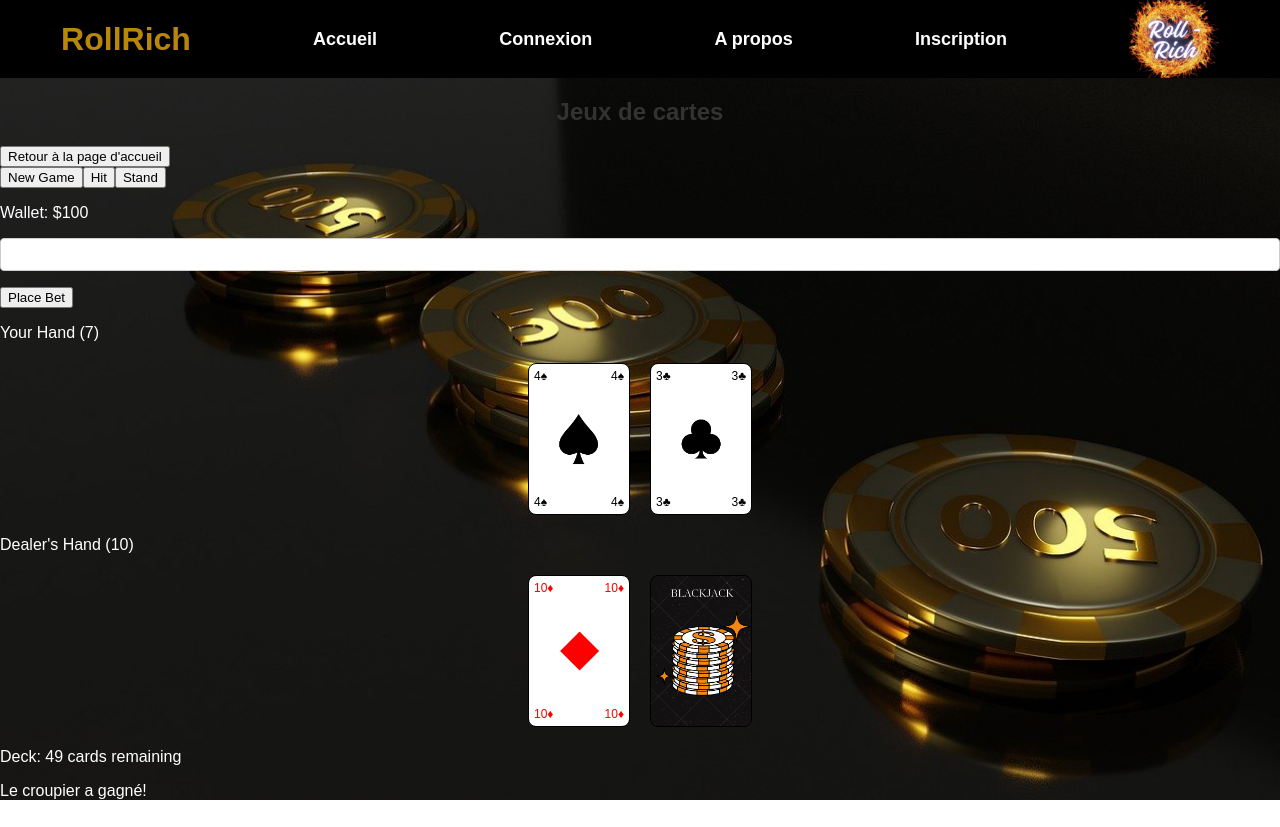
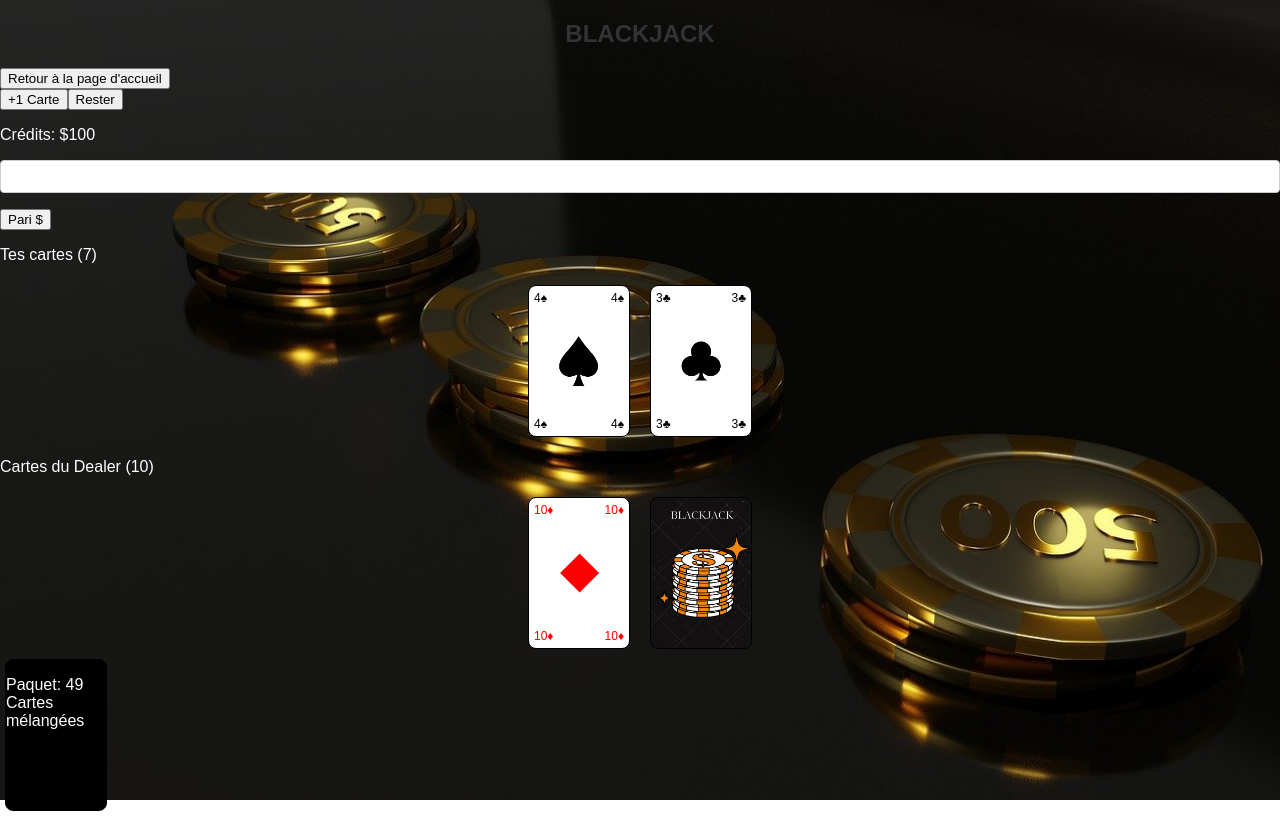
Before and after one commit to MaxenceChevee/Checkpoint4, a React (Vite) app in the folder frontend/: page /games in a window 1280 px wide. Before the commit the page ends 800 px from the top, so only its background shows below. Built offline with nearby package versions, Linux system fonts and the light colour scheme.

Commit message:
translate blackjack

```diff
--- a/frontend/src/components/GameStatus.jsx
+++ b/frontend/src/components/GameStatus.jsx
@@ -1,9 +1,10 @@
 import React from "react";
 import PropTypes from "prop-types";
 
-const GameStatus = ({ playerTotal, dealerTotal }) => {
+const GameStatus = ({ playerTotal, dealerTotal, gameInProgress }) => {
   let status = "";
 
+  if (gameInProgress) {
     if (playerTotal > 21) {
       status = "Le joueur a dépassé 21. C'est une défaite!";
     } else if (dealerTotal > 21) {
@@ -19,15 +20,14 @@ const GameStatus = ({ playerTotal, dealerTotal }) => {
       dealerTotal < playerTotal &&
       dealerTotal <= 21
     ) {
-    status = "Le joueur a gagné!";
+      status = "Le croupier a gagné!";
     } else if (
       playerTotal > 16 &&
       playerTotal < dealerTotal &&
       playerTotal <= 21
     ) {
-    status = "Le croupier a gagné!";
-  } else {
-    status = "Personne n'a gagné.";
+      status = "Partie en cours";
+    }
   }
 
   return <div>{status}</div>;
@@ -36,6 +36,7 @@ const GameStatus = ({ playerTotal, dealerTotal }) => {
 GameStatus.propTypes = {
   playerTotal: PropTypes.number.isRequired,
   dealerTotal: PropTypes.number.isRequired,
+  gameInProgress: PropTypes.bool.isRequired,
 };
 
 export default GameStatus;
--- a/frontend/src/pages/BlackJackGame.jsx
+++ b/frontend/src/pages/BlackJackGame.jsx
@@ -135,7 +135,7 @@ const BlackjackGame = () => {
     const betAmount = parseInt(inputValue, 10);
 
     if (betAmount > wallet) {
-      setMessage("Insufficient funds to bet that amount.");
+      setMessage("Tu n'as pas assez de crédits");
     } else if (betAmount % 1 !== 0) {
       setMessage("Please bet whole numbers only.");
     } else {
@@ -213,13 +213,13 @@ const BlackjackGame = () => {
         let newMessage;
 
         if (winner === "dealer") {
-          newMessage = "Dealer wins...";
+          newMessage = "Le Dealer gagne...";
         } else if (winner === "player") {
           newWallet += currentBet * 2;
-          newMessage = "You win!";
+          newMessage = "Tu gagnes!";
         } else {
           newWallet += currentBet;
-          newMessage = "Push.";
+          newMessage = "Egalité";
         }
 
         setDeck(updatedDeck);
@@ -229,7 +229,9 @@ const BlackjackGame = () => {
         setMessage(newMessage);
       }
     } else {
-      setMessage("Game over! Please start a new game.");
+      setMessage(
+        "Partie terminée ! Vous êtes ruiné(e) ! Veuillez démarrer une nouvelle partie."
+      );
     }
   };
 
@@ -273,18 +275,15 @@ const BlackjackGame = () => {
   return (
     <div>
       <div className="buttons">
-        <button type="button" onClick={() => startNewGame()}>
-          New Game
-        </button>
         <button type="button" onClick={() => hit()}>
-          Hit
+          +1 Carte
         </button>
         <button type="button" onClick={() => stand()}>
-          Stand
+          Rester
         </button>
       </div>
 
-      <p>Wallet: ${wallet}</p>
+      <p>Crédits: ${wallet}</p>
       {!currentBet ? (
         <div className="input-bet">
           <form>
@@ -297,7 +296,7 @@ const BlackjackGame = () => {
             />
           </form>
           <button type="button" onClick={() => placeBet()}>
-            Place Bet
+            Pari {inputValue}$
           </button>
         </div>
       ) : null}
@@ -308,17 +307,17 @@ const BlackjackGame = () => {
           </button>
         </div>
       ) : null}
-      <p>Your Hand ({player && player.count})</p>
+      <p>Tes cartes ({player && player.count})</p>
       <div className="card-container">
         {player && renderCards(player.cards)}
       </div>
 
-      <p>Dealer's Hand ({dealer && dealer.count})</p>
+      <p>Cartes du Dealer ({dealer && dealer.count})</p>
       <div className="card-container">
         {dealer && renderCards(dealer.cards)}
       </div>
       <div className="deck">
-        <p>Deck: {deck.length} cards remaining</p>
+        <p>Paquet: {deck.length} Cartes mélangées</p>
       </div>
       <p>{message}</p>
     </div>
--- a/frontend/src/pages/Games.jsx
+++ b/frontend/src/pages/Games.jsx
@@ -5,7 +5,7 @@ import GameStatus from "../components/GameStatus";
 function Games() {
   return (
     <div>
-      <h2>Jeux de cartes</h2>
+      <h2>BLACKJACK</h2>
       <Link to="/">
         <button type="button">Retour à la page d'accueil</button>
       </Link>
--- a/frontend/src/styles/BlackJackGame.scss
+++ b/frontend/src/styles/BlackJackGame.scss
@@ -33,3 +33,15 @@
     transform: translateX(0);
   }
 }
+.deck {
+  background-color: #000;
+  position: relative;
+  width: 100px;
+  height: 150px;
+  border: 1px solid #000;
+  border-radius: 8px;
+  margin: 5px;
+  display: flex;
+  flex-direction: column;
+  justify-content: space-between;
+}
```
Lines whose indentation alone changed are shown as unchanged.
